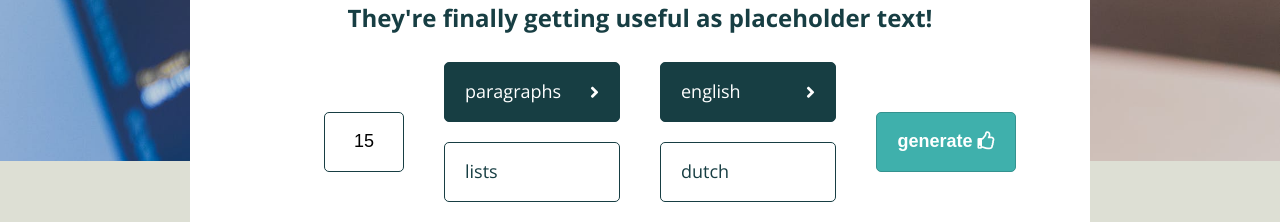
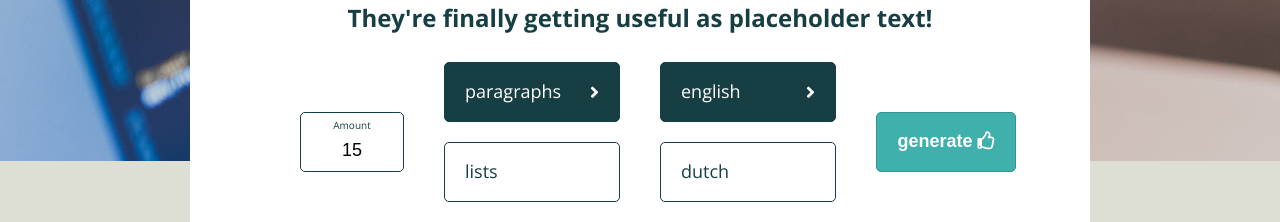
Before and after one commit to jeroenoomsNL/recruitment-ipsum, a Vue app: page / in a window 1280 px wide. Shown: the part 339-561 px from the top of the page. Built offline with nearby package versions, Linux system fonts and the light colour scheme.

Commit message:
UX improvements for amount input field

```diff
--- a/src/components/Home.vue
+++ b/src/components/Home.vue
@@ -22,6 +22,7 @@
                 min="1"
                 max="999"
               />
+              <label>Amount</label>
             </div>
           </div>
           <div class="column">
@@ -301,20 +302,38 @@ export default {
   }
 
   .form-input {
+    position: relative;
     text-align: right;
 
     input {
       border: 1px solid #173e43;
       border-radius: 5px;
-      height: 40px;
       font-size: 18px;
       text-align: center;
       width: 60px;
+      height: 60px;
+
+      &:not(:placeholder-shown) {
+        padding-top: 1em;
+      }
 
       @media (min-width: 900px) {
-        height: 60px;
-        width: 80px;
+        width: 100%;
       }
+    }
+
+    label {
+      display: none;
+    }
+
+    input:not(:placeholder-shown) + label {
+      display: block;
+      width: 100%;
+      font-size: 10px;
+      position: absolute;
+      text-align: center;
+      left: 0;
+      top: 6px;
     }
   }
 
```
